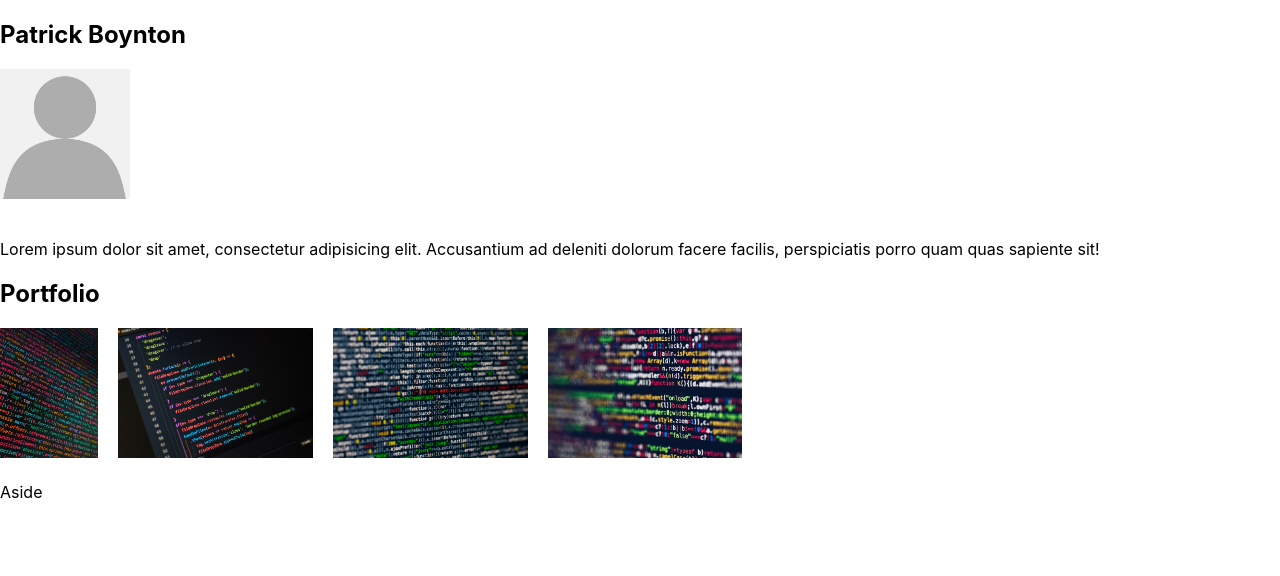
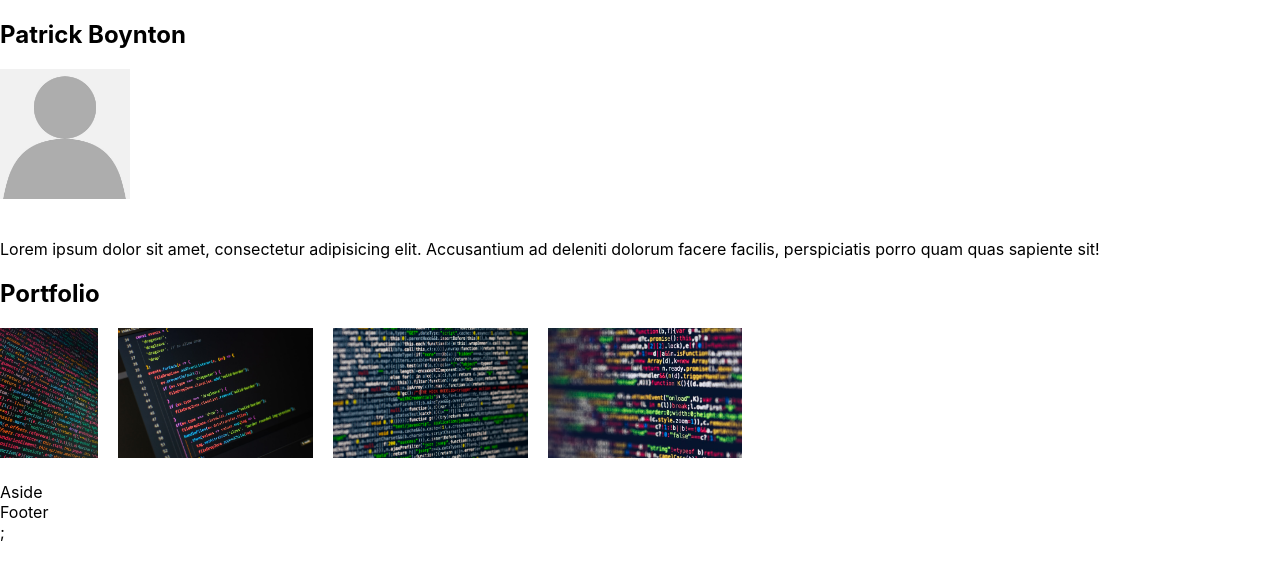
Before and after one commit to PatrickBoynton/portfolio, a React (Create React App) app: page / in a window 1280 px wide. Shown: the top 576 px of the page. Built offline with nearby package versions, Linux system fonts and the light colour scheme.

Commit message:
Working on possible layouts.

```diff
--- a/src/App.js
+++ b/src/App.js
@@ -3,16 +3,21 @@ import {Component} from "react";
 import Portfolio from "./Portfolio";
 import Aside from "./Aside";
 import Sidebar from "./Sidebar";
+import Footer from "./Footer";
 
 class App extends Component {
     render() {
         return (
             <>
-                <Sidebar/>
-                <Portfolio/>
-                <Aside/>
+                <div className="row">
+                    <Sidebar/>
+                    <Portfolio/>
+                    <Aside/>
+                </div>
+                <Footer/>;
             </>
-        );
+        )
+            ;
     }
 }
 
```
